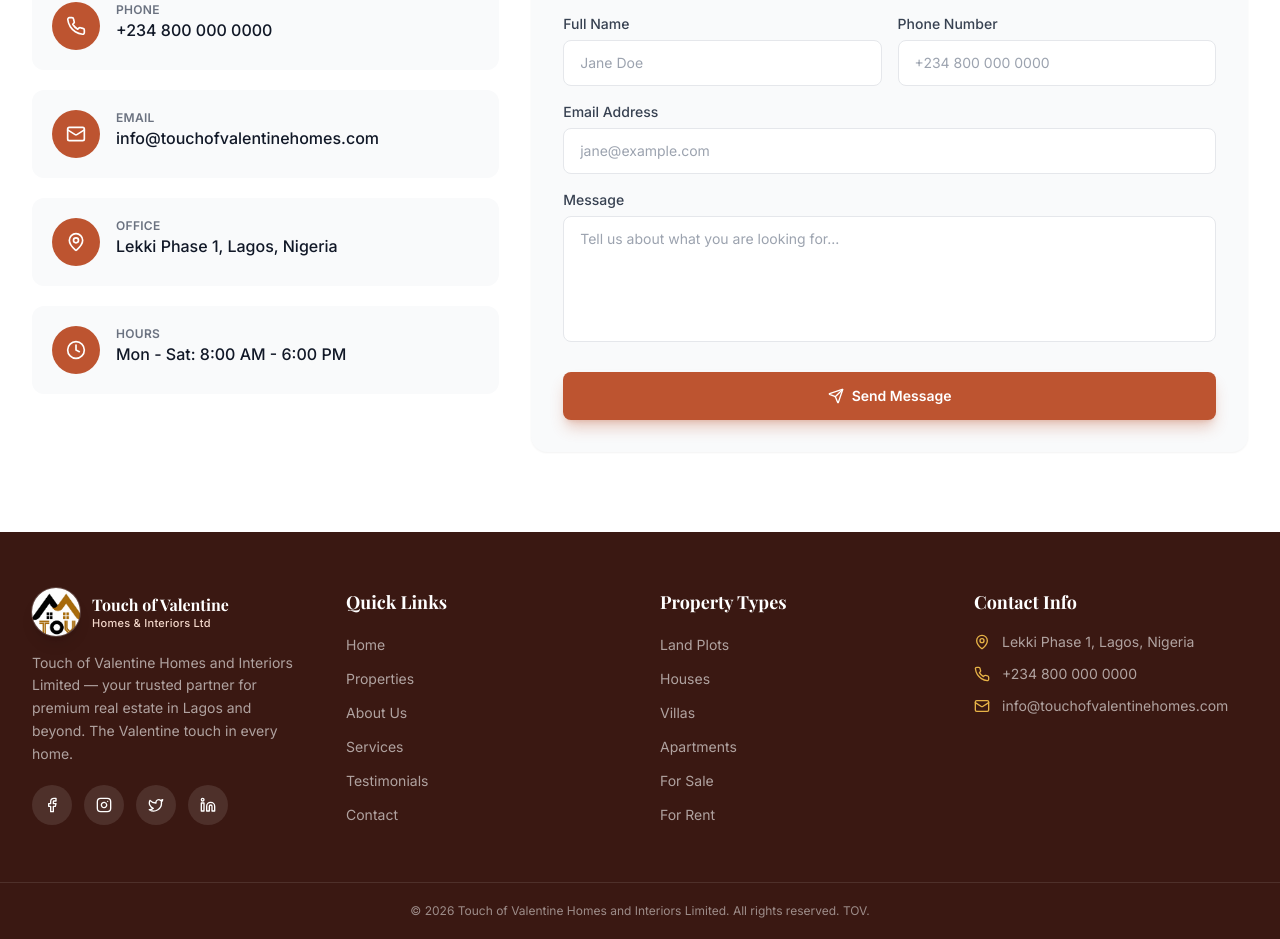
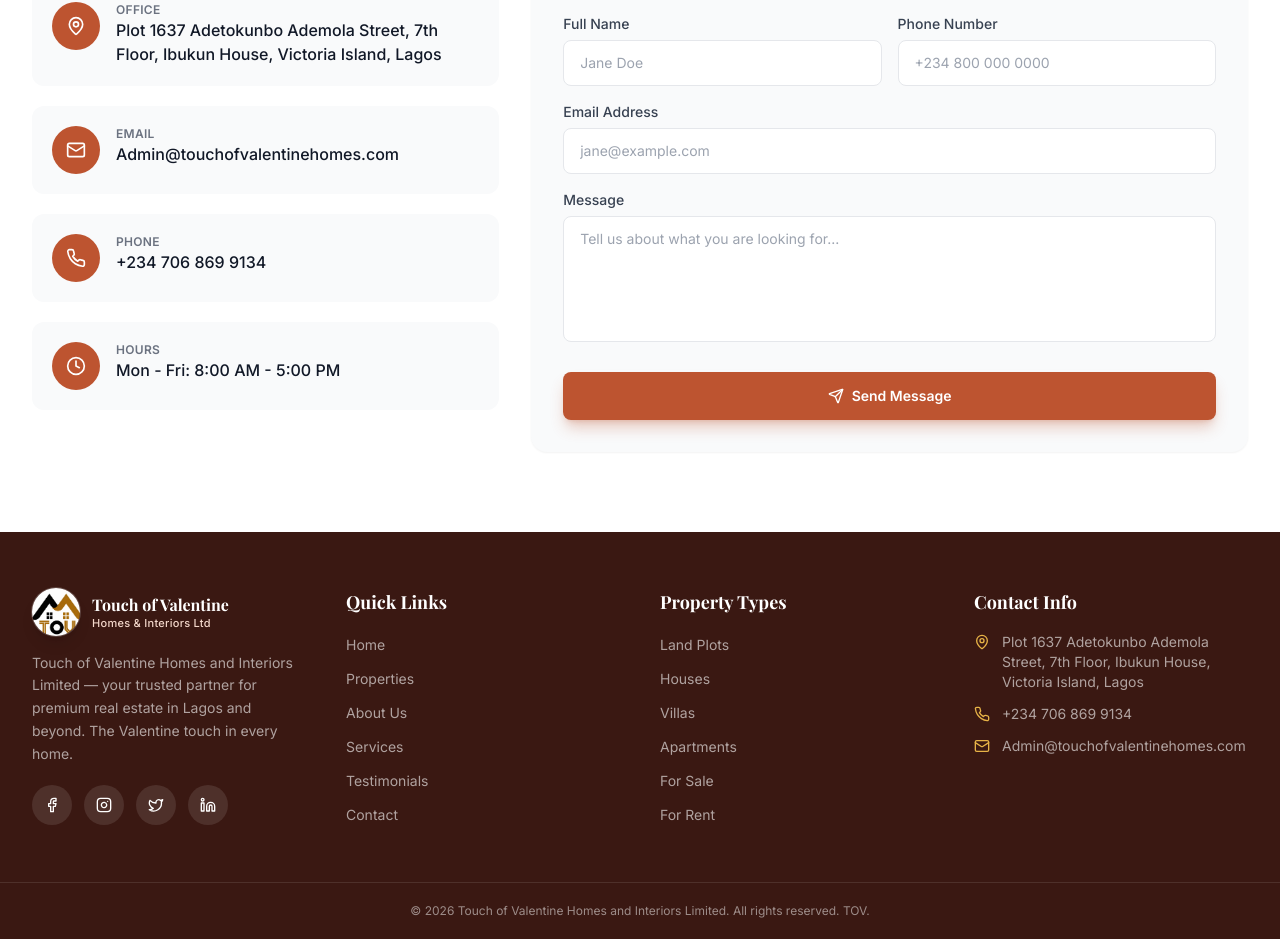
Before and after one commit to dutybearers/touchofval, a React (Vite) app: page / in a window 1280 px wide. Shown: the part 3413-4352 px from the top of the page. Built offline with nearby package versions, Linux system fonts and the light colour scheme; no server answers; the database is empty.

Commit message:
Update contact info site-wide

```diff
--- a/src/components/Contact.tsx
+++ b/src/components/Contact.tsx
@@ -64,27 +64,27 @@ export default function Contact({ prefillProperty, onPrefillConsumed }: ContactP
 
   const contactInfo = [
     {
-      icon: Phone,
-      label: 'Phone',
-      value: '+234 800 000 0000',
-      href: 'tel:+2348000000000',
+      icon: MapPin,
+      label: 'Office',
+      value: 'Plot 1637 Adetokunbo Ademola Street, 7th Floor, Ibukun House, Victoria Island, Lagos',
+      href: null,
     },
     {
       icon: Mail,
       label: 'Email',
-      value: 'info@touchofvalentinehomes.com',
-      href: 'mailto:info@touchofvalentinehomes.com',
+      value: 'Admin@touchofvalentinehomes.com',
+      href: 'mailto:Admin@touchofvalentinehomes.com',
     },
     {
-      icon: MapPin,
-      label: 'Office',
-      value: 'Lekki Phase 1, Lagos, Nigeria',
-      href: null,
+      icon: Phone,
+      label: 'Phone',
+      value: '+234 706 869 9134',
+      href: 'tel:+2347068699134',
     },
     {
       icon: Clock,
       label: 'Hours',
-      value: 'Mon - Sat: 8:00 AM - 6:00 PM',
+      value: 'Mon - Fri: 8:00 AM - 5:00 PM',
       href: null,
     },
   ];
--- a/src/components/Footer.tsx
+++ b/src/components/Footer.tsx
@@ -79,24 +79,24 @@ export default function Footer({ onNavigate }: FooterProps) {
             <ul className="mt-4 space-y-3">
               <li className="flex items-start gap-3 text-sm text-white/60">
                 <MapPin className="mt-0.5 h-4 w-4 shrink-0 text-gold-400" />
-                Lekki Phase 1, Lagos, Nigeria
+                Plot 1637 Adetokunbo Ademola Street, 7th Floor, Ibukun House, Victoria Island, Lagos
               </li>
               <li className="flex items-center gap-3 text-sm text-white/60">
                 <Phone className="h-4 w-4 shrink-0 text-gold-400" />
                 <a
-                  href="tel:+2348000000000"
+                  href="tel:+2347068699134"
                   className="transition-colors hover:text-gold-400"
                 >
-                  +234 800 000 0000
+                  +234 706 869 9134
                 </a>
               </li>
               <li className="flex items-center gap-3 text-sm text-white/60">
                 <Mail className="h-4 w-4 shrink-0 text-gold-400" />
                 <a
-                  href="mailto:info@touchofvalentinehomes.com"
+                  href="mailto:Admin@touchofvalentinehomes.com"
                   className="transition-colors hover:text-gold-400"
                 >
-                  info@touchofvalentinehomes.com
+                  Admin@touchofvalentinehomes.com
                 </a>
               </li>
             </ul>
--- a/src/components/Navbar.tsx
+++ b/src/components/Navbar.tsx
@@ -57,7 +57,7 @@ export default function Navbar({ onNavigate }: NavbarProps) {
             </button>
           ))}
           <a
-            href="tel:+2348000000000"
+            href="tel:+2347068699134"
             className={`flex items-center gap-2 rounded-full px-5 py-2 text-sm font-semibold transition-all ${
               scrolled
                 ? 'bg-tov-600 text-white hover:bg-tov-700'
@@ -91,7 +91,7 @@ export default function Navbar({ onNavigate }: NavbarProps) {
               </button>
             ))}
             <a
-              href="tel:+2348000000000"
+              href="tel:+2347068699134"
               className="mt-2 flex items-center gap-2 rounded-lg bg-tov-600 px-4 py-3 text-sm font-semibold text-white"
             >
               <Phone className="h-4 w-4" />
```
